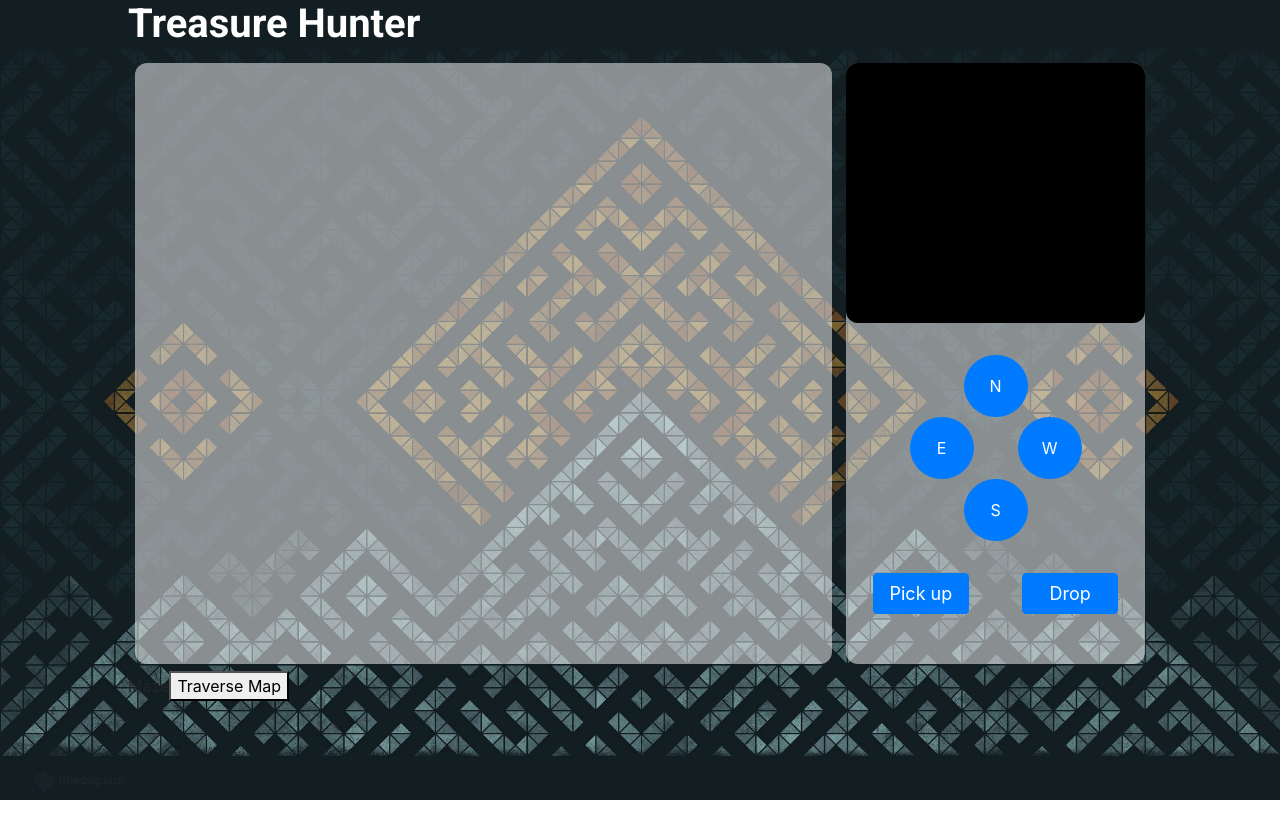
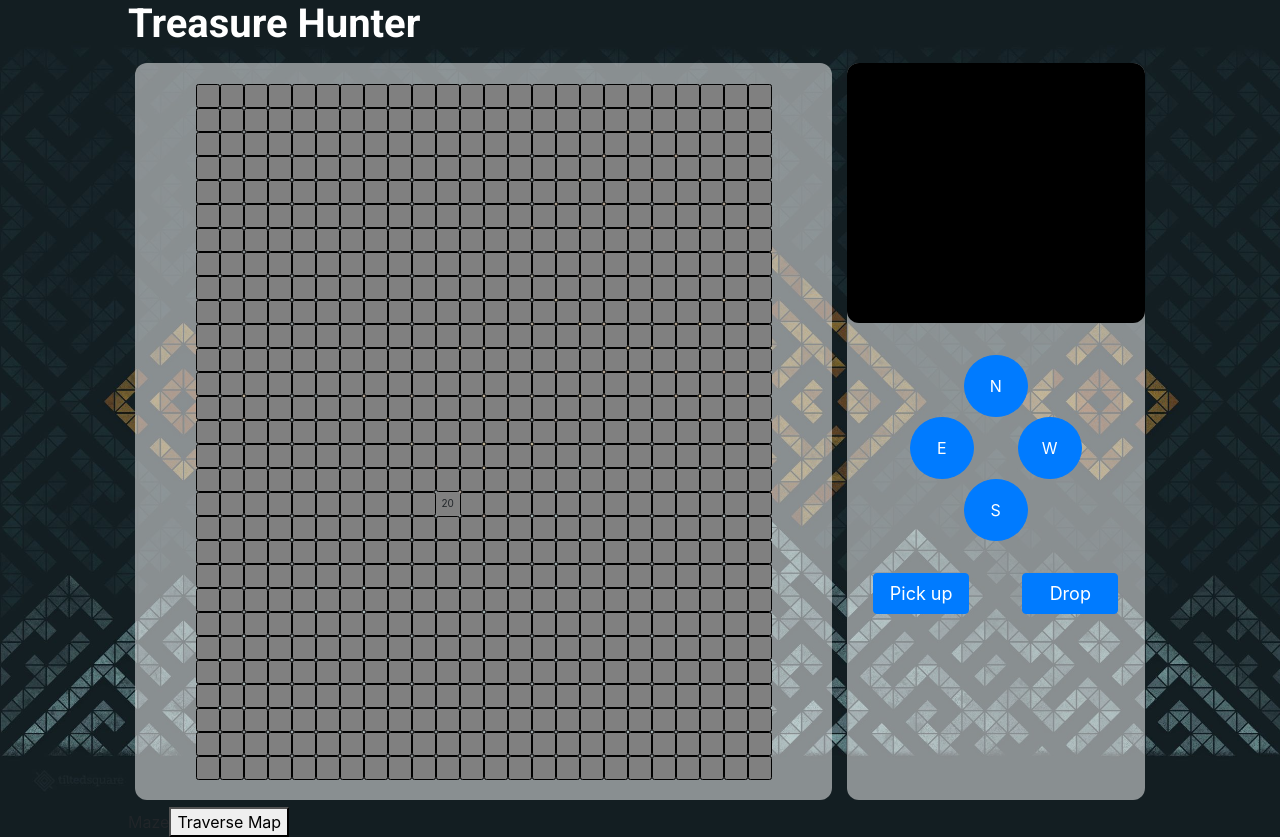
Before and after one commit to wurde/treasure-hunt, a React (Create React App) app in the folder client/: page / in a window 1280 px wide. Before the commit the page ends 800 px from the top, so only its background shows below. Built offline with nearby package versions, Linux system fonts and the light colour scheme.

Commit message:
finished basic map implementation

```diff
--- a/client/src/components/map/Map.js
+++ b/client/src/components/map/Map.js
@@ -1,10 +1,59 @@
 import React from 'react';
 import './Map.scss';
+
+import mapData from '../../helpers/map.json'
+
+let mapMatrix = []
+
+for (let i=0; i<29; i++) {
+	console.log('here')
+	let row = []
+	for (var j=0; j<24; j++) {
+		row.push(null)
+	}
+	mapMatrix.push(row)
+}
+
+for (var room in mapData) {
+	let x = parseInt(mapData[room].coordinates.slice(1,3))
+	let y = parseInt(mapData[room].coordinates.slice(4,6))
+	mapMatrix[y-46][x-50] = mapData[room]
+}
+
+// mapMatrix.reverse()
+
+console.log(mapMatrix)
+console.log(mapData[177])
+
+let classes = ''
+
+function hasExits(room) {
+	classes = 'room'
+	if (room) {
+		room.exits.includes('n') && (classes += ' north')
+		room.exits.includes('e') && (classes += ' east')
+		room.exits.includes('s') && (classes += ' south')
+		room.exits.includes('w') && (classes += ' west')
+	}
+	return classes
+}
 
 function Map() {
   return (
     <div className="Map pannel">
     	<div className="translucent"></div>
+
+		<div className="map-display">
+			{mapMatrix.map(row => (
+				<div className="row">
+					{row.map(room => (
+						<div className={hasExits(room)}>
+							{room && room.room_id}
+						</div>
+					))}
+				</div>
+			))}
+		</div>
     </div>
   );
 }
--- a/client/src/components/map/Map.scss
+++ b/client/src/components/map/Map.scss
@@ -0,0 +1,41 @@
+.Map {
+	padding: 2%;
+	.map-display {
+		display: flex;
+		flex-direction: column;
+		justify-content: center;
+		align-items: center;
+		width: 100%;
+		height:100%;
+
+		.row {
+			.room {
+				display:flex;
+				justify-content: center;
+				align-items: center;
+				width: 24px;
+				height: 24px;
+				background-color: grey;
+				border: 1px solid black;
+				font-size: 10px;
+				border-radius: 10%;
+
+			}
+			.north {
+				border-top: none;
+			}
+
+			.east {
+				border-right: none;
+			}
+
+			.south {
+				border-bottom: none;
+			}
+
+			.west {
+				border-left: none;
+			}
+		}
+	}
+}
```
